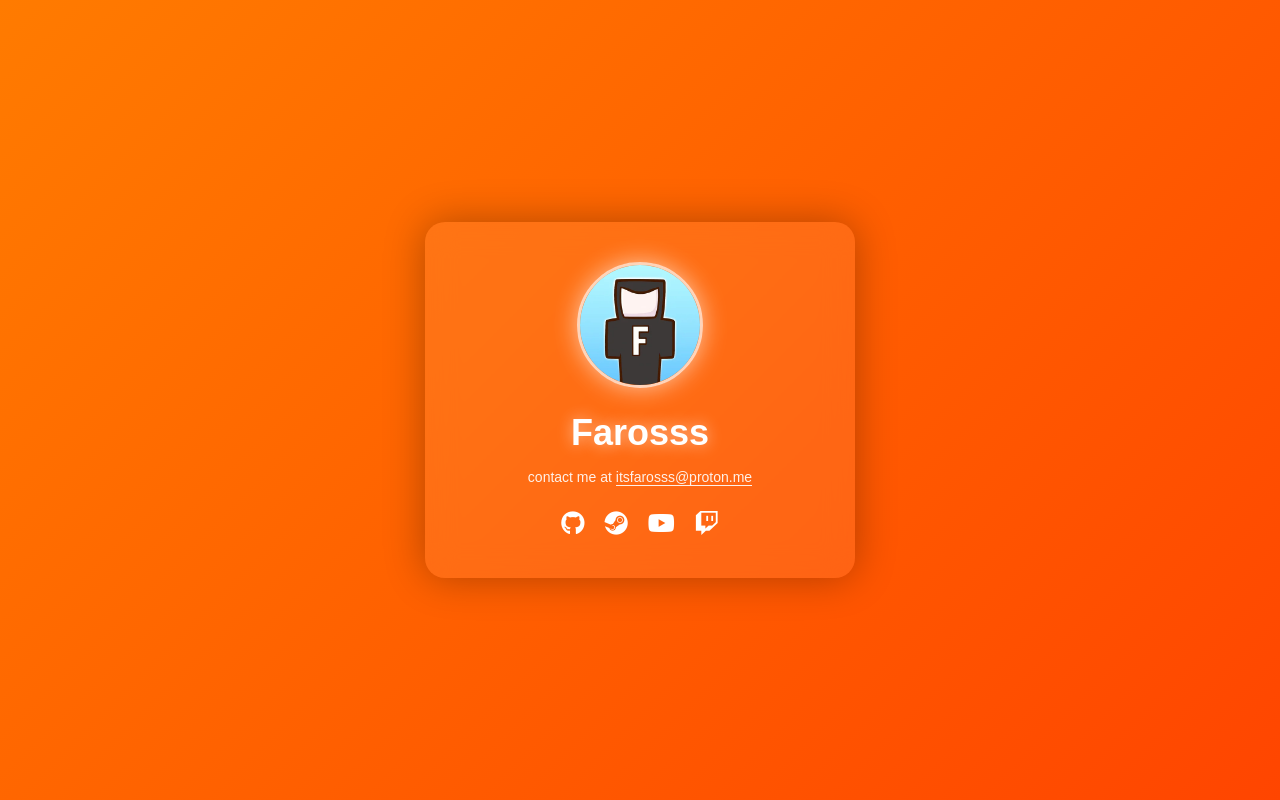
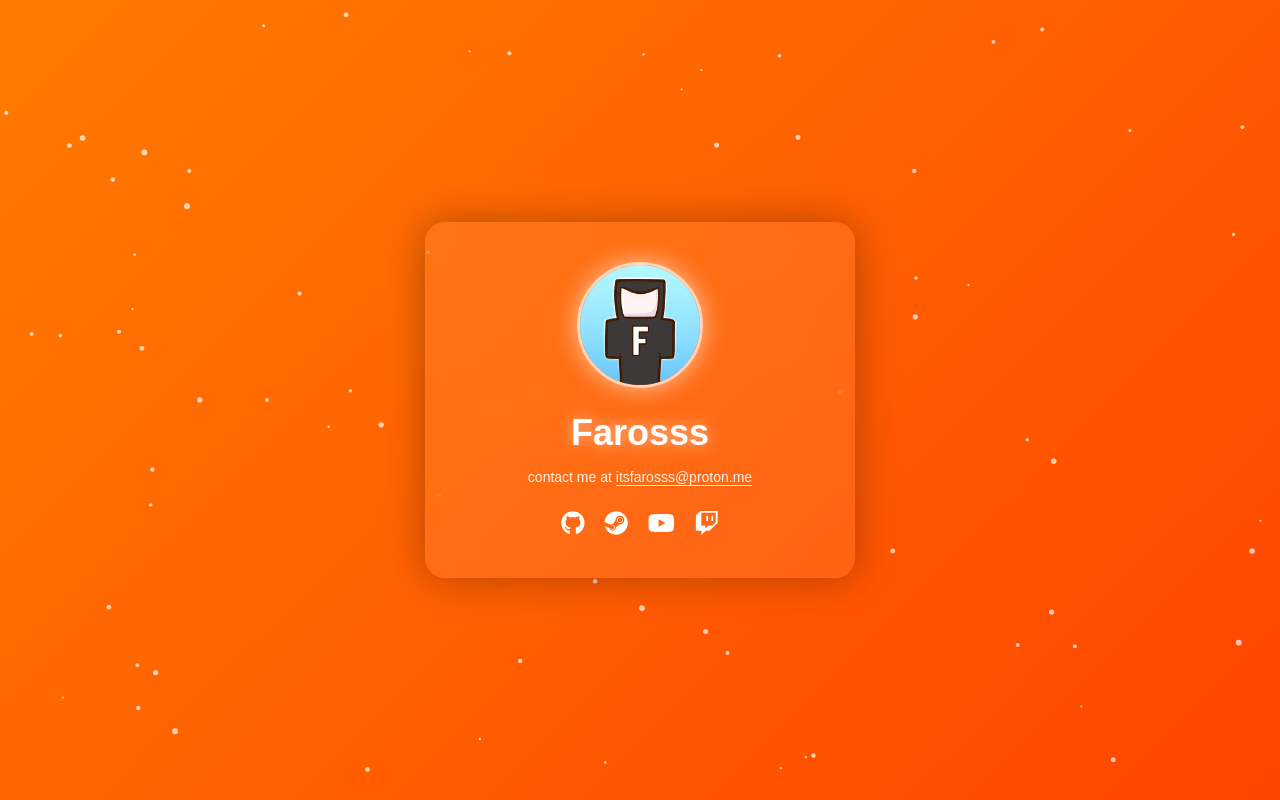
Before and after one commit to ItsFarosss/farosss.github.io, a plain HTML site: page index.html in a window 1280 px wide. Drawn offline with Linux system fonts and the light colour scheme.

Commit message:
Update index.html

```diff
--- a/index.html
+++ b/index.html
@@ -18,9 +18,20 @@
         background: linear-gradient(135deg, #ff7b00, #ff4500);
         color: white;
         text-align: center;
+        overflow: hidden;
+    }
+
+    /* Canvas Background */
+    #bg {
+        position: fixed;
+        top: 0;
+        left: 0;
+        z-index: 0;
     }
 
     .card {
+        position: relative;
+        z-index: 1;
         backdrop-filter: blur(15px);
         background: rgba(255, 255, 255, 0.08);
         padding: 40px;
@@ -29,7 +40,6 @@
         width: 350px;
     }
 
-    /* Profile Picture */
     .pfp {
         width: 120px;
         height: 120px;
@@ -86,9 +96,10 @@
 
 <body>
 
+<canvas id="bg"></canvas>
+
 <div class="card">
 
-    <!-- Add your image file in same folder and name it pfp.jpg -->
     <img src="pfp.jpg" alt="Farosss Profile Picture" class="pfp">
 
     <h1>Farosss</h1>
@@ -115,5 +126,52 @@
 
 </div>
 
+<script>
+const canvas = document.getElementById("bg");
+const ctx = canvas.getContext("2d");
+
+canvas.width = window.innerWidth;
+canvas.height = window.innerHeight;
+
+let particles = [];
+
+for (let i = 0; i < 80; i++) {
+    particles.push({
+        x: Math.random() * canvas.width,
+        y: Math.random() * canvas.height,
+        radius: Math.random() * 2 + 1,
+        dx: (Math.random() - 0.5) * 1,
+        dy: (Math.random() - 0.5) * 1
+    });
+}
+
+function animate() {
+    ctx.clearRect(0, 0, canvas.width, canvas.height);
+
+    ctx.fillStyle = "rgba(255,255,255,0.7)";
+
+    particles.forEach(p => {
+        ctx.beginPath();
+        ctx.arc(p.x, p.y, p.radius, 0, Math.PI * 2);
+        ctx.fill();
+
+        p.x += p.dx;
+        p.y += p.dy;
+
+        if (p.x < 0 || p.x > canvas.width) p.dx *= -1;
+        if (p.y < 0 || p.y > canvas.height) p.dy *= -1;
+    });
+
+    requestAnimationFrame(animate);
+}
+
+animate();
+
+window.addEventListener("resize", () => {
+    canvas.width = window.innerWidth;
+    canvas.height = window.innerHeight;
+});
+</script>
+
 </body>
 </html>
```
